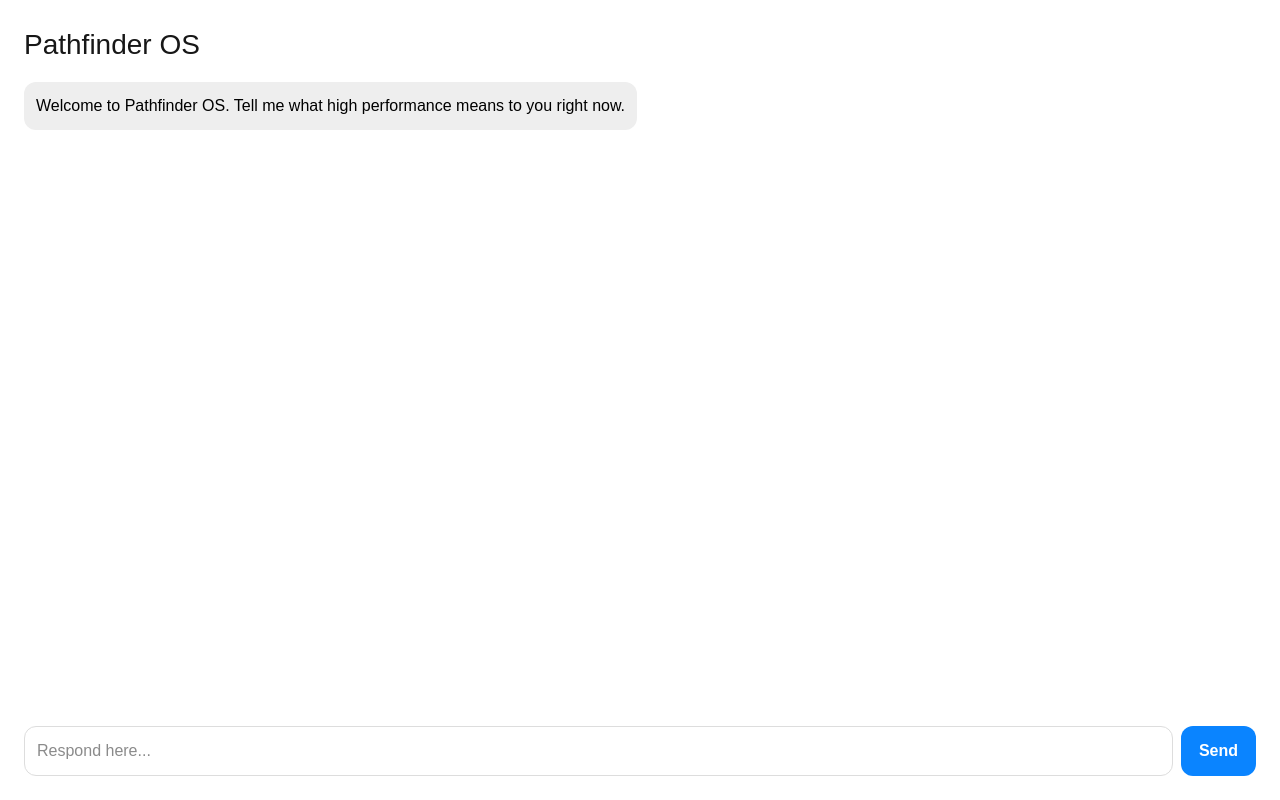
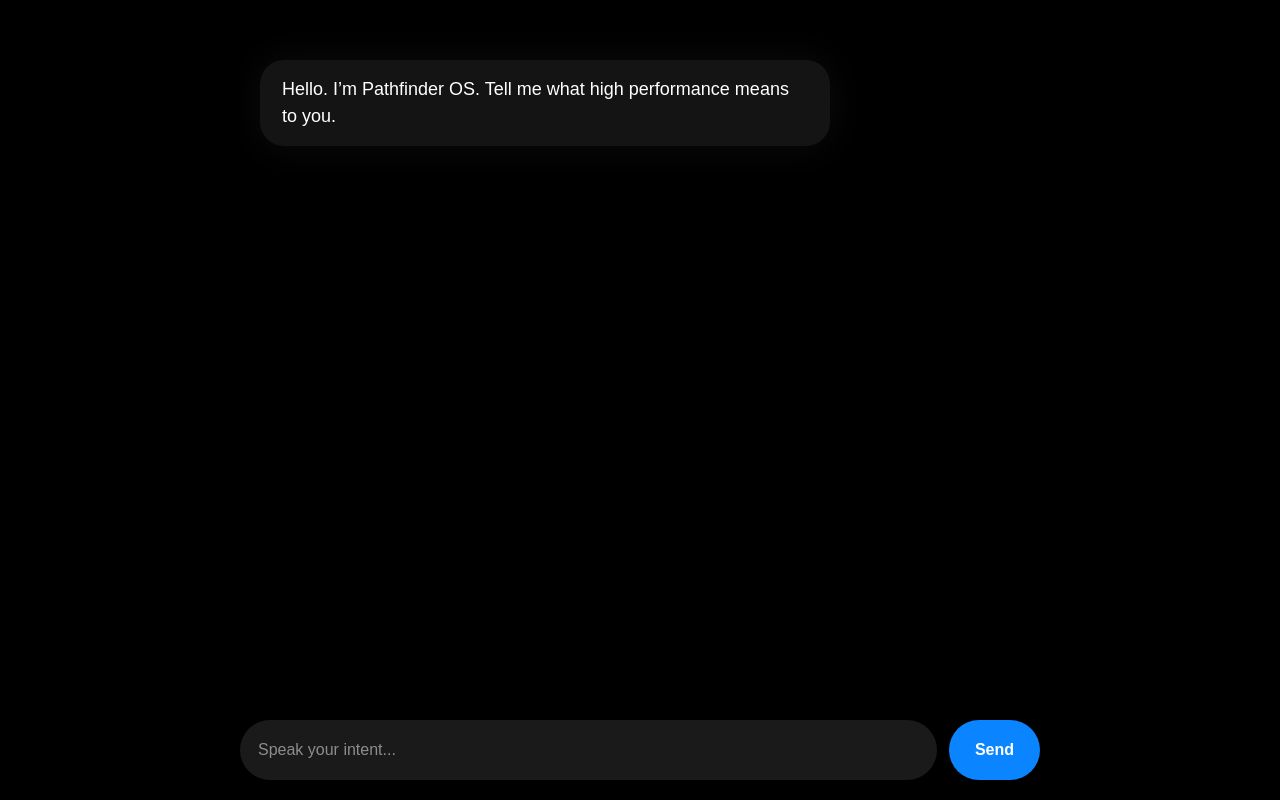
Before and after one commit to sb91coach/UPDE, a Next.js app: page /u/1 in a window 1280 px wide. Built offline with nearby package versions, Linux system fonts and the light colour scheme.

Commit message:
upgrade to siri-style chat UI

```diff
--- a/app/u/[id]/page.tsx
+++ b/app/u/[id]/page.tsx
@@ -1,6 +1,6 @@
 "use client";
 
-import { useState } from "react";
+import { useEffect, useRef, useState } from "react";
 
 type Message = {
   role: "assistant" | "user";
@@ -8,7 +8,7 @@
 };
 
 const INITIAL_MESSAGE =
-  "Welcome to Pathfinder OS. Tell me what high performance means to you right now.";
+  "Hello. I’m Pathfinder OS. Tell me what high performance means to you.";
 
 export default function UserPage() {
   const [messages, setMessages] = useState<Message[]>([
@@ -16,6 +16,11 @@
   ]);
   const [input, setInput] = useState("");
   const [loading, setLoading] = useState(false);
+  const bottomRef = useRef<HTMLDivElement>(null);
+
+  useEffect(() => {
+    bottomRef.current?.scrollIntoView({ behavior: "smooth" });
+  }, [messages]);
 
   async function sendMessage() {
     if (!input.trim()) return;
@@ -48,7 +53,10 @@
     } catch {
       setMessages([
         ...newMessages,
-        { role: "assistant", content: "Error connecting to AI." },
+        {
+          role: "assistant",
+          content: "Connection error.",
+        },
       ]);
     }
 
@@ -58,72 +66,115 @@
   return (
     <div
       style={{
+        height: "100vh",
         display: "flex",
         flexDirection: "column",
-        height: "100vh",
-        padding: 24,
+        background: "#000",
+        color: "#fff",
       }}
     >
-      <h1 style={{ fontSize: 28, marginBottom: 16 }}>Pathfinder OS</h1>
-
       <div
         style={{
           flex: 1,
           overflowY: "auto",
-          marginBottom: 16,
+          padding: "60px 20px 120px",
+          maxWidth: 800,
+          margin: "0 auto",
+          width: "100%",
         }}
       >
         {messages.map((m, i) => (
           <div
             key={i}
             style={{
-              marginBottom: 12,
-              textAlign: m.role === "user" ? "right" : "left",
+              marginBottom: 24,
+              display: "flex",
+              justifyContent:
+                m.role === "user" ? "flex-end" : "flex-start",
             }}
           >
             <div
               style={{
-                display: "inline-block",
-                padding: 12,
-                borderRadius: 12,
+                padding: "16px 22px",
+                borderRadius: 24,
+                maxWidth: "75%",
+                fontSize: 18,
+                lineHeight: 1.5,
                 background:
-                  m.role === "user" ? "#0A84FF" : "#eee",
-                color: m.role === "user" ? "white" : "black",
-                maxWidth: "80%",
+                  m.role === "user"
+                    ? "linear-gradient(135deg, #0A84FF, #4C8DFF)"
+                    : "rgba(255,255,255,0.08)",
+                backdropFilter: "blur(20px)",
+                boxShadow:
+                  m.role === "assistant"
+                    ? "0 0 40px rgba(255,255,255,0.05)"
+                    : "0 0 30px rgba(10,132,255,0.3)",
               }}
             >
               {m.content}
             </div>
           </div>
         ))}
+
+        {loading && (
+          <div style={{ opacity: 0.5, fontSize: 14 }}>
+            Thinking...
+          </div>
+        )}
+
+        <div ref={bottomRef} />
       </div>
 
-      <div style={{ display: "flex", gap: 8 }}>
+      <div
+        style={{
+          position: "fixed",
+          bottom: 0,
+          width: "100%",
+          padding: 20,
+          background:
+            "linear-gradient(to top, rgba(0,0,0,1), rgba(0,0,0,0))",
+        }}
+      >
+        <div
+          style={{
+            maxWidth: 800,
+            margin: "0 auto",
+            display: "flex",
+            gap: 12,
+          }}
+        >
           <input
             value={input}
             onChange={(e) => setInput(e.target.value)}
-          placeholder="Respond here..."
+            placeholder="Speak your intent..."
             style={{
               flex: 1,
-            padding: 12,
-            borderRadius: 12,
-            border: "1px solid #ddd",
+              padding: 18,
+              borderRadius: 40,
+              border: "none",
+              outline: "none",
+              fontSize: 16,
+              background: "rgba(255,255,255,0.1)",
+              color: "#fff",
             }}
           />
           <button
             onClick={sendMessage}
             disabled={loading}
             style={{
-            padding: "12px 18px",
-            borderRadius: 12,
+              padding: "0 26px",
+              borderRadius: 40,
               border: "none",
+              fontSize: 16,
+              fontWeight: 600,
               background: "#0A84FF",
-            color: "white",
-            fontWeight: 600,
+              color: "#fff",
+              cursor: "pointer",
             }}
           >
-          {loading ? "Thinking..." : "Send"}
+            Send
           </button>
+        </div>
       </div>
     </div>
   );
```
Lines whose indentation alone changed are shown as unchanged.
